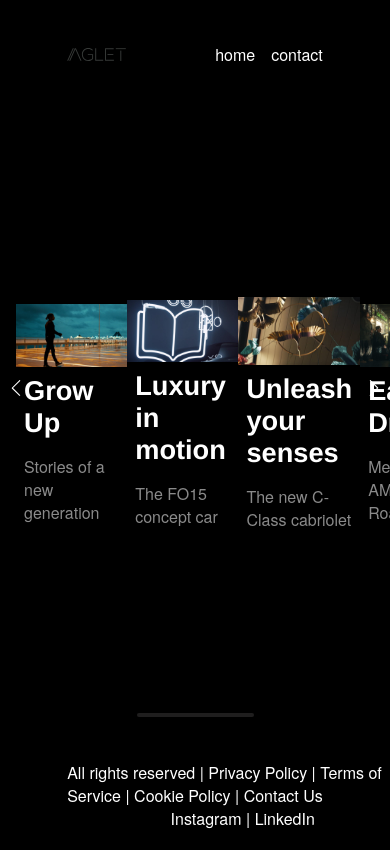
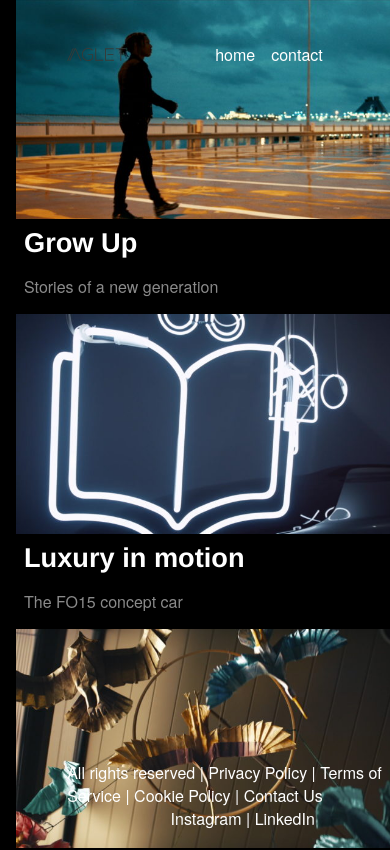
Before and after one commit to AdrianDaDon/Aglet, a React (Vite) app: page / in a window 390 px wide. Shown: the top 850 px of the page. Built offline with nearby package versions, Linux system fonts and the light colour scheme; a web font is replaced by a local one.

Commit message:
made it responsive to tablets

```diff
--- a/src/App.jsx
+++ b/src/App.jsx
@@ -17,13 +17,22 @@ function App() {
   // 0–1 progress for card strip and HorizontalScrollBar
   const [scrollProgress, setScrollProgress] = useState(0);
 
+  // check if the device is desktop
+  const isDesktop = () => window.innerWidth >= 1024;
+
   function handleScroll(section) {
+    // ends the function if the section is undefined/null
     // ends the function if the section is undefined/null
     if (!section) return;
     const scrollSection = section.querySelector(".scroll-section");
 
     // ends  the function if the scrollSection is undefined/null
     if (!scrollSection) return;
+
+    if (!isDesktop()) {
+      scrollSection.style.transform = "none";
+      return;
+    }
 
     const stickySection = section.parentElement;
     const offsetTop = stickySection.offsetTop;
@@ -41,8 +50,9 @@ function App() {
     scrollSection.style.transform = `translate3d(${-translateVw}vw, 0, 0)`;
   }
 
-  // Sync scrollProgress to card strip transform
+  // Sync scrollProgress to card strip transform (desktop only)
   useEffect(() => {
+    if (!isDesktop()) return;
     const section = stickyRef.current;
     if (!section) return;
     const scrollSection = section.querySelector(".scroll-section");
@@ -65,6 +75,8 @@ function App() {
     // adding an event to listen for scrolling on the window
     // passive ensure that the browser continues scrolling without having to call preventDefault()
     window.addEventListener("scroll", onScroll, { passive: true });
+    const onResize = () => handleScroll(section);
+    window.addEventListener("resize", onResize);
 
     const onRightClick = () => {
       setScrollProgress((prev) => Math.min(1, prev + 0.1));
@@ -77,6 +89,7 @@ function App() {
 
     return () => {
       window.removeEventListener("scroll", onScroll);
+      window.removeEventListener("resize", onResize);
       rightArrow?.removeEventListener("click", onRightClick);
       leftArrow?.removeEventListener("click", onLeftClick);
     };
@@ -95,7 +108,7 @@ function App() {
                 <SlArrowLeft className="scroll-arrow left-arrow" />
                 <SlArrowRight className="scroll-arrow right-arrow" />
                 <div className="sticky" ref={stickyRef}>
-                  <div className={`horizontal-scroll-section scroll-section`}>
+                  <div className={`scroll-section`}>
                     {data.map((content, index) => {
                       return (
                         <Card
--- a/src/styles/_card.scss
+++ b/src/styles/_card.scss
@@ -88,7 +88,7 @@
     @media (min-width: 1024px) {
         .card-image-container .card-image,
         .card-image-container .card-video {
-            width: 650px;
+            width: 530px;
         }
     }
 
--- a/src/styles/style.scss
+++ b/src/styles/style.scss
@@ -102,11 +102,29 @@
 }
 
 // Main sections
+// Tablet and smaller: normal vertical scroll, no horizontal scroll
+.sticky-section {
+  .sticky {
+    overflow: hidden;
+    position: relative;
+    min-height: 100vh;
+  }
+
+  .scroll-section {
+    display: flex;
+    flex-direction: column;
+    align-items: center;
+    padding: 0 $spacing-md;
+    width: 100%;
+  }
+}
+
+// Desktop only: horizontal scroll driven by page scroll
+@media (min-width: 1024px) {
   .sticky-section {
     height: 450vh;
 
     .sticky {
-    overflow: hidden;
       position: sticky;
       top: 0;
       height: 100vh;
@@ -117,11 +135,26 @@
       top: 0;
       height: 100%;
       width: 450vw;
+      flex-direction: row;
       will-change: transform;
-    display: flex;
-    align-items: center;
-    padding: 0 $spacing-md;
       transition: transform 0.4s ease-out;
+    }
+  }
+
+  .scroll-arrow {
+    display: block;
+  }
+
+  .scroll-progress {
+    display: block;
+  }
+}
+
+// Arrow and progress bar to only display on desktop
+@media (max-width: 1023px) {
+  .scroll-arrow,
+  .scroll-progress {
+    display: none;
   }
 }
 
```
Lines whose indentation alone changed are shown as unchanged.
